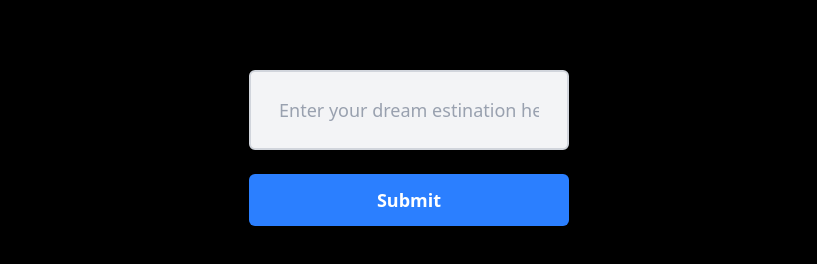
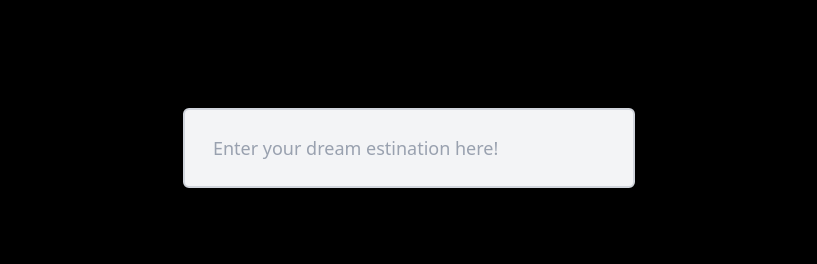
Before and after one commit to Sambhav-3010/Atlas, a React (Vite) app in the folder frontend/: page / in a window 1280 px wide. Shown: the part 308-572 px from the top of the page, without its empty margins (231-1048 px from the left). Built offline with nearby package versions, Linux system fonts and the light colour scheme.

Commit message:
completed

```diff
--- a/frontend/src/components/Home.jsx
+++ b/frontend/src/components/Home.jsx
@@ -5,25 +5,24 @@ import Spline from "./Spline";
 const Home = () => {
   return (
     <>
-      <div className="flex justify-center items-center h-screen text-white">
+      <div className="flex justify-center items-center h-screen w-[80%] text-white">
         <div className="absolute inset-0 z-0 mt-20">
           <Spline />
         </div>
-        <form className="w-full max-w-lg">
+        <form className="w-full z-1">
           <label htmlFor="destination" className="sr-only">Destination</label>
           <input
-            className="h-20 w-full border-2 border-gray-300 bg-gray-100 rounded-md px-7 py-2 focus:outline-none focus:ring-2 focus:ring-blue-500 placeholder-gray-400 text-lg"
+            className="h-20 w-[45%] border-2 border-gray-300 bg-gray-100 rounded-md px-7 py-2 focus:outline-none focus:ring-2 placeholder-gray-400 text-lg"
             type="text"
             id="destination"
             name="destination"
             placeholder="Enter your dream estination here!"
           />
-          <br/><br></br>
-          <input
+          {/* <input
             type="submit"
-            className="w-full bg-blue-500 hover:bg-blue-600 text-white font-semibold py-3 px-4 rounded-md text-lg"
+            className="w-full hover:bg-blue-600 text-white font-semibold py-3 px-4 rounded-md text-lg"
             value="Submit"
-          />
+          /> */}
         </form>
       </div>
     </>
```
